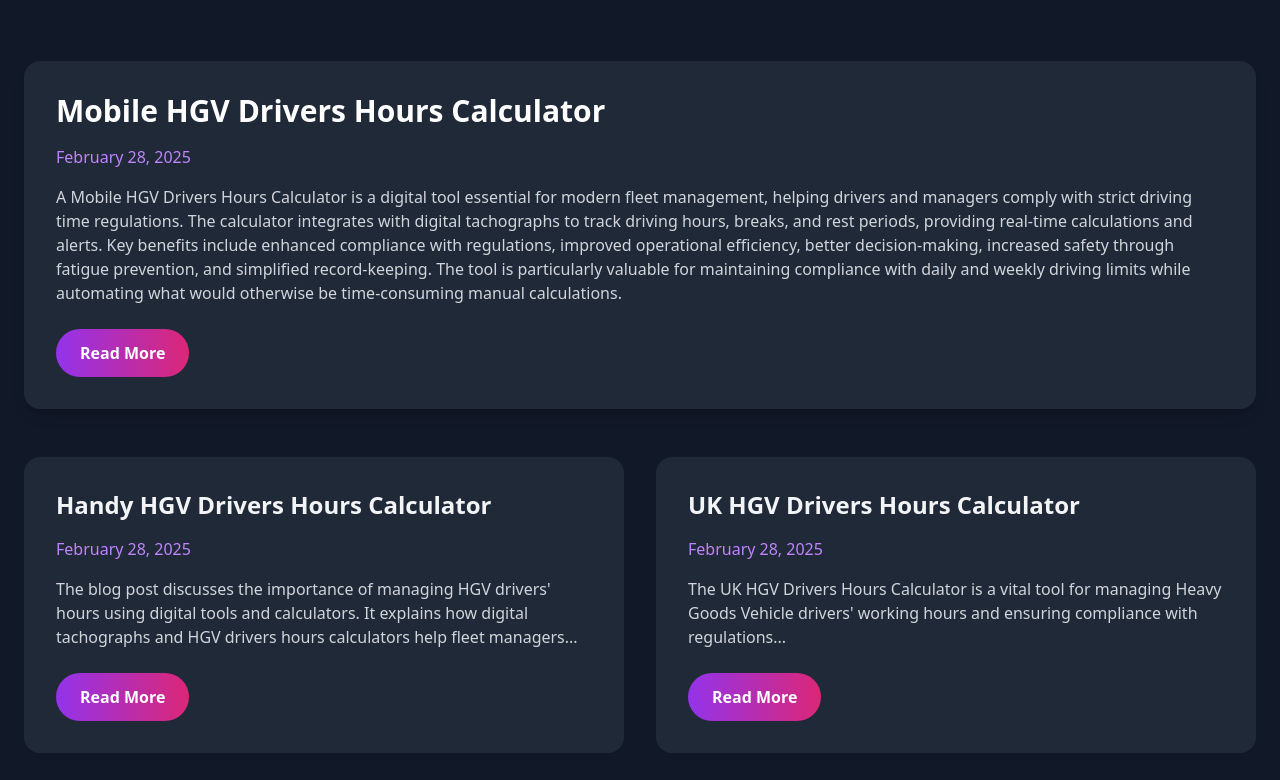
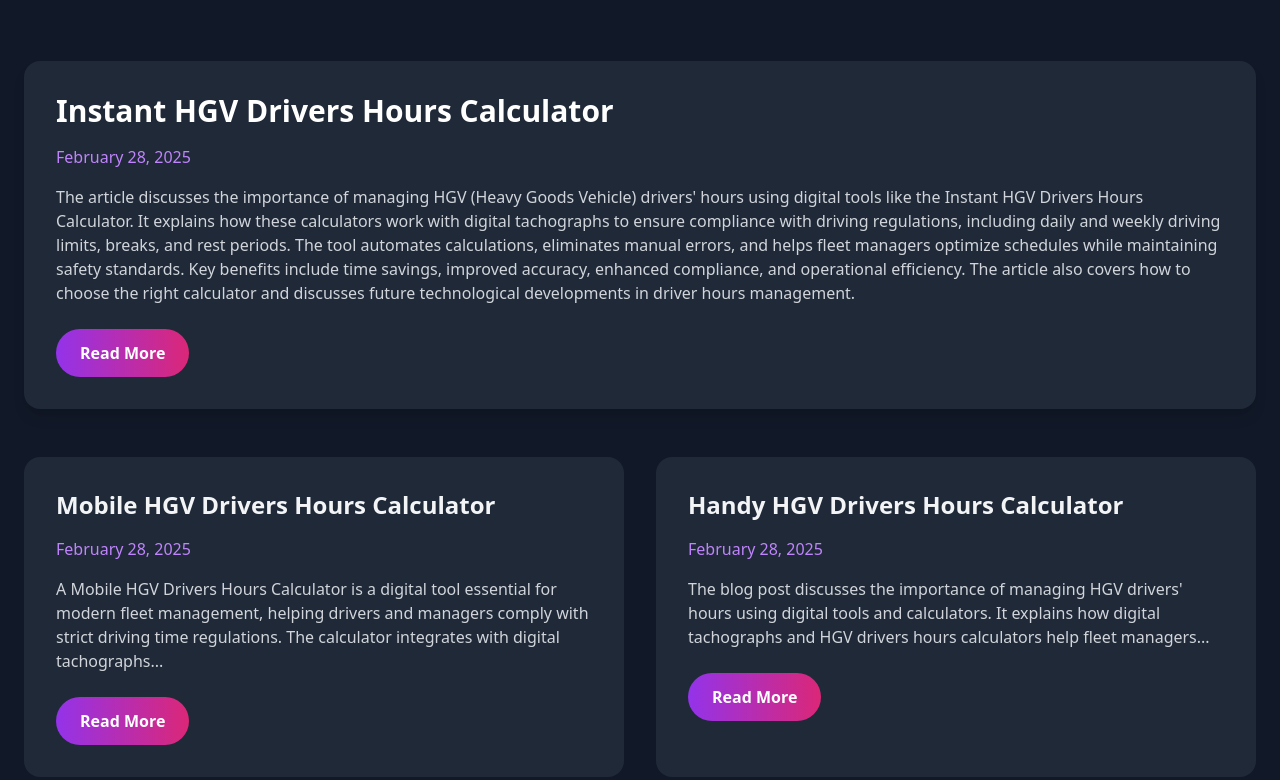
Before and after one commit to windwardboy/the-ultimate-hgv-drivers--hours-calculator-2025-02-28-0sopu, a plain HTML site: page blog.html in a window 1280 px wide. Shown: the part 387-1167 px from the top of the page. Drawn offline with nearby package versions, Linux system fonts and the light colour scheme.

Commit message:
Update blog listing with instant-hgv-drivers-hours-calculator-20250228-snq.html

```diff
--- a/blog.html
+++ b/blog.html
@@ -36,12 +36,12 @@
 
                 <!-- Featured Post -->
                 <div class="bg-gray-800 rounded-2xl p-8 mb-12 shadow-lg hover:shadow-purple-500/25 transition-all duration-300">
-                    <h2 class="text-3xl font-bold mb-4 text-white">Mobile HGV Drivers Hours Calculator</h2>
+                    <h2 class="text-3xl font-bold mb-4 text-white">Instant HGV Drivers Hours Calculator</h2>
                     <div class="text-purple-400 mb-4">February 28, 2025</div>
                     <p class="text-gray-300 mb-6">
-                        A Mobile HGV Drivers Hours Calculator is a digital tool essential for modern fleet management, helping drivers and managers comply with strict driving time regulations. The calculator integrates with digital tachographs to track driving hours, breaks, and rest periods, providing real-time calculations and alerts. Key benefits include enhanced compliance with regulations, improved operational efficiency, better decision-making, increased safety through fatigue prevention, and simplified record-keeping. The tool is particularly valuable for maintaining compliance with daily and weekly driving limits while automating what would otherwise be time-consuming manual calculations.
+                        The article discusses the importance of managing HGV (Heavy Goods Vehicle) drivers' hours using digital tools like the Instant HGV Drivers Hours Calculator. It explains how these calculators work with digital tachographs to ensure compliance with driving regulations, including daily and weekly driving limits, breaks, and rest periods. The tool automates calculations, eliminates manual errors, and helps fleet managers optimize schedules while maintaining safety standards. Key benefits include time savings, improved accuracy, enhanced compliance, and operational efficiency. The article also covers how to choose the right calculator and discusses future technological developments in driver hours management.
                     </p>
-                    <a href="https://windwardboy.github.io/the-ultimate-hgv-drivers--hours-calculator-2025-02-28-0sopu/blog/mobile-hgv-drivers-hours-calculator-20250228-zop.html" class="inline-block bg-gradient-to-r from-purple-600 to-pink-600 px-6 py-3 rounded-full text-white font-semibold hover:scale-105 transition-transform duration-300">
+                    <a href="https://windwardboy.github.io/the-ultimate-hgv-drivers--hours-calculator-2025-02-28-0sopu/blog/instant-hgv-drivers-hours-calculator-20250228-snq.html" class="inline-block bg-gradient-to-r from-purple-600 to-pink-600 px-6 py-3 rounded-full text-white font-semibold hover:scale-105 transition-transform duration-300">
                         Read More
                     </a>
                 </div>
@@ -49,18 +49,18 @@
                 <!-- Previous Posts -->
                 <div class="grid grid-cols-1 md:grid-cols-2 gap-8">
                     <div class="bg-gray-800 rounded-2xl p-8">
+                        <h3 class="text-2xl font-bold mb-4">Mobile HGV Drivers Hours Calculator</h3>
+                        <div class="text-purple-400 mb-4">February 28, 2025</div>
+                        <p class="text-gray-300 mb-6">A Mobile HGV Drivers Hours Calculator is a digital tool essential for modern fleet management, helping drivers and managers comply with strict driving time regulations. The calculator integrates with digital tachographs...</p>
+                        <a href="https://windwardboy.github.io/the-ultimate-hgv-drivers--hours-calculator-2025-02-28-0sopu/blog/mobile-hgv-drivers-hours-calculator-20250228-zop.html" class="inline-block bg-gradient-to-r from-purple-600 to-pink-600 px-6 py-3 rounded-full text-white font-semibold hover:scale-105 transition-transform duration-300">
+                            Read More
+                        </a>
+                    </div>
+                    <div class="bg-gray-800 rounded-2xl p-8">
                         <h3 class="text-2xl font-bold mb-4">Handy HGV Drivers Hours Calculator</h3>
                         <div class="text-purple-400 mb-4">February 28, 2025</div>
                         <p class="text-gray-300 mb-6">The blog post discusses the importance of managing HGV drivers' hours using digital tools and calculators. It explains how digital tachographs and HGV drivers hours calculators help fleet managers...</p>
                         <a href="https://windwardboy.github.io/the-ultimate-hgv-drivers--hours-calculator-2025-02-28-0sopu/blog/handy-hgv-drivers-hours-calculator-20250228-y16.html" class="inline-block bg-gradient-to-r from-purple-600 to-pink-600 px-6 py-3 rounded-full text-white font-semibold hover:scale-105 transition-transform duration-300">
-                            Read More
-                        </a>
-                    </div>
-                    <div class="bg-gray-800 rounded-2xl p-8">
-                        <h3 class="text-2xl font-bold mb-4">UK HGV Drivers Hours Calculator</h3>
-                        <div class="text-purple-400 mb-4">February 28, 2025</div>
-                        <p class="text-gray-300 mb-6">The UK HGV Drivers Hours Calculator is a vital tool for managing Heavy Goods Vehicle drivers' working hours and ensuring compliance with regulations...</p>
-                        <a href="https://windwardboy.github.io/the-ultimate-hgv-drivers--hours-calculator-2025-02-28-0sopu/blog/uk-hgv-drivers-hours-calculator-20250228-1bd.html" class="inline-block bg-gradient-to-r from-purple-600 to-pink-600 px-6 py-3 rounded-full text-white font-semibold hover:scale-105 transition-transform duration-300">
                             Read More
                         </a>
                     </div>
```
